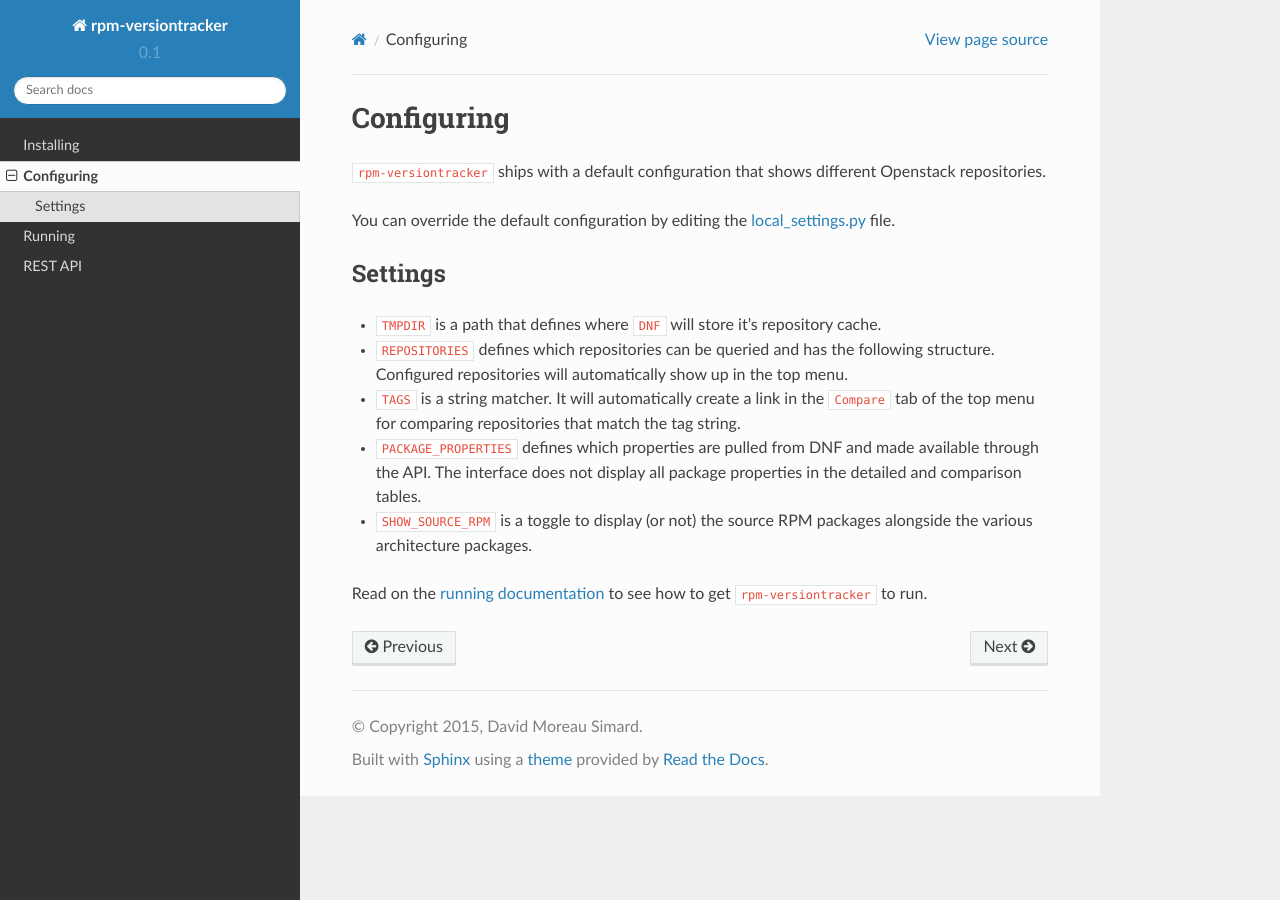
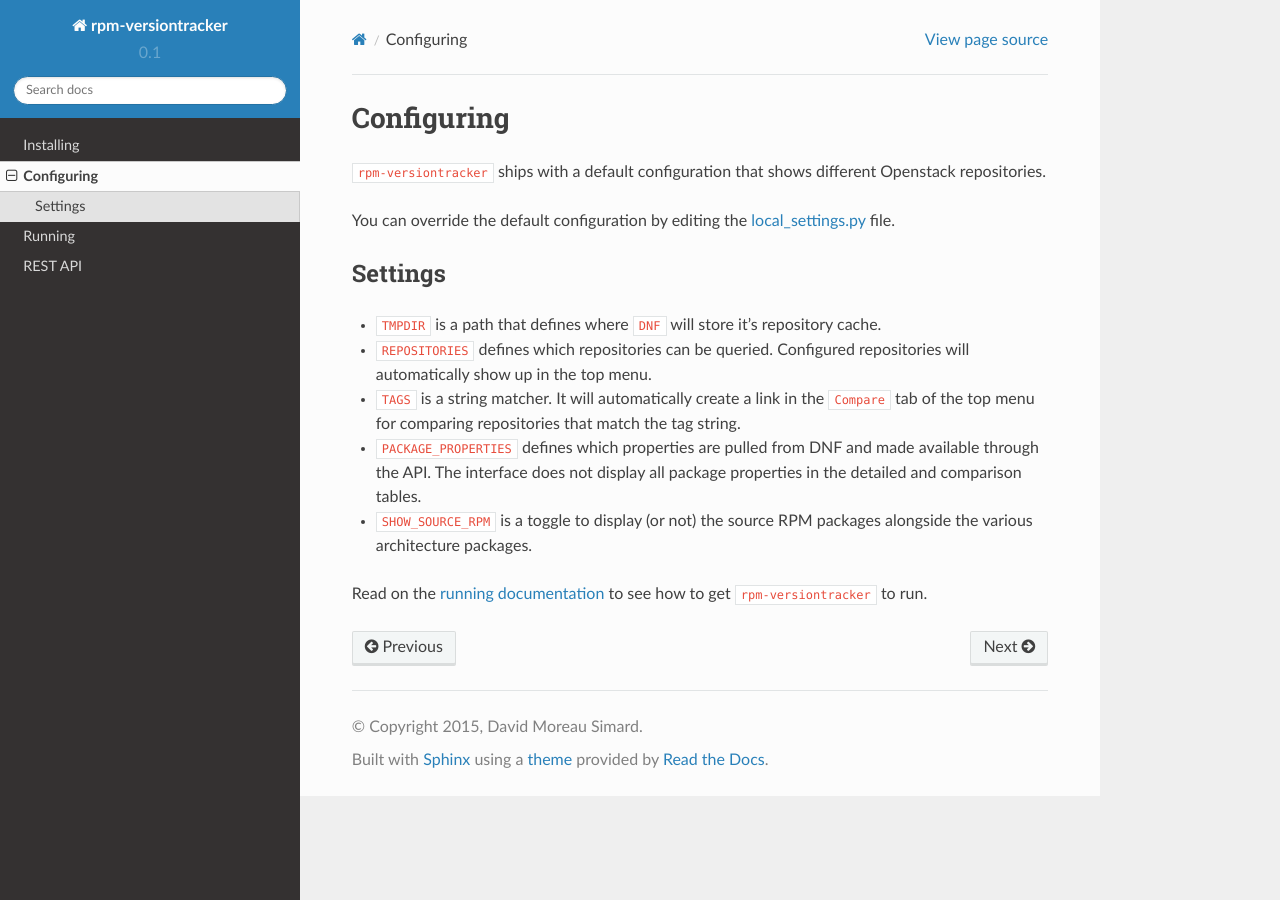
Before and after one commit to dmsimard/rpm-versiontracker, a Sphinx documentation site: the page built from docs/configuring.rst, in a window 1280 px wide. Built offline with Sphinx 7.4.7 and the Read the Docs theme 2.0.0, drawn with Linux system fonts in a browser that asks for light colours.

```diff
--- a/docs/configuring.rst
+++ b/docs/configuring.rst
@@ -12,9 +12,8 @@ Settings
 ~~~~~~~~
 * ``TMPDIR`` is a path that defines where ``DNF`` will store it's repository
   cache.
-* ``REPOSITORIES`` defines which repositories can be queried and has the
-  following structure. Configured repositories will automatically show up in the
-  top menu.
+* ``REPOSITORIES`` defines which repositories can be queried. Configured
+  repositories will automatically show up in the top menu.
 * ``TAGS`` is a string matcher. It will automatically create a link in the
   ``Compare`` tab of the top menu for comparing repositories that match the tag
   string.
--- a/docs/installing.rst
+++ b/docs/installing.rst
@@ -22,4 +22,4 @@ will be running it from::
 Read on the `configuration documentation`_ to see how to configure
 ``rpm-versiontracker``.
 
-.. _configuration documentation: configuration.html
+.. _configuration documentation: configuring.html
--- a/docs/running.rst
+++ b/docs/running.rst
@@ -29,6 +29,10 @@ Perhaps your favorite setup is with `Apache and mod_wsgi`_ or you're used to
 What you need to know is that the application to start is ``run:app`` where
 ``run`` references `run.py`_ and ``app`` the actual Flask application.
 
+The REST API is currently unrestricted. It is highly recommended to secure
+access to it with the help of a web server or other means as it could fairly
+easily be abused or used in amplification attacks.
+
 .. _documentation: http://flask.pocoo.org/docs/0.10/deploying/
 .. _Apache and mod_wsgi: http://flask.pocoo.org/docs/0.10/deploying/mod_wsgi/
 .. _gunicorn: http://flask.pocoo.org/docs/0.10/deploying/wsgi-standalone/#gunicorn
```
Also changed, not shown: docs/packages.rst (deleted).
